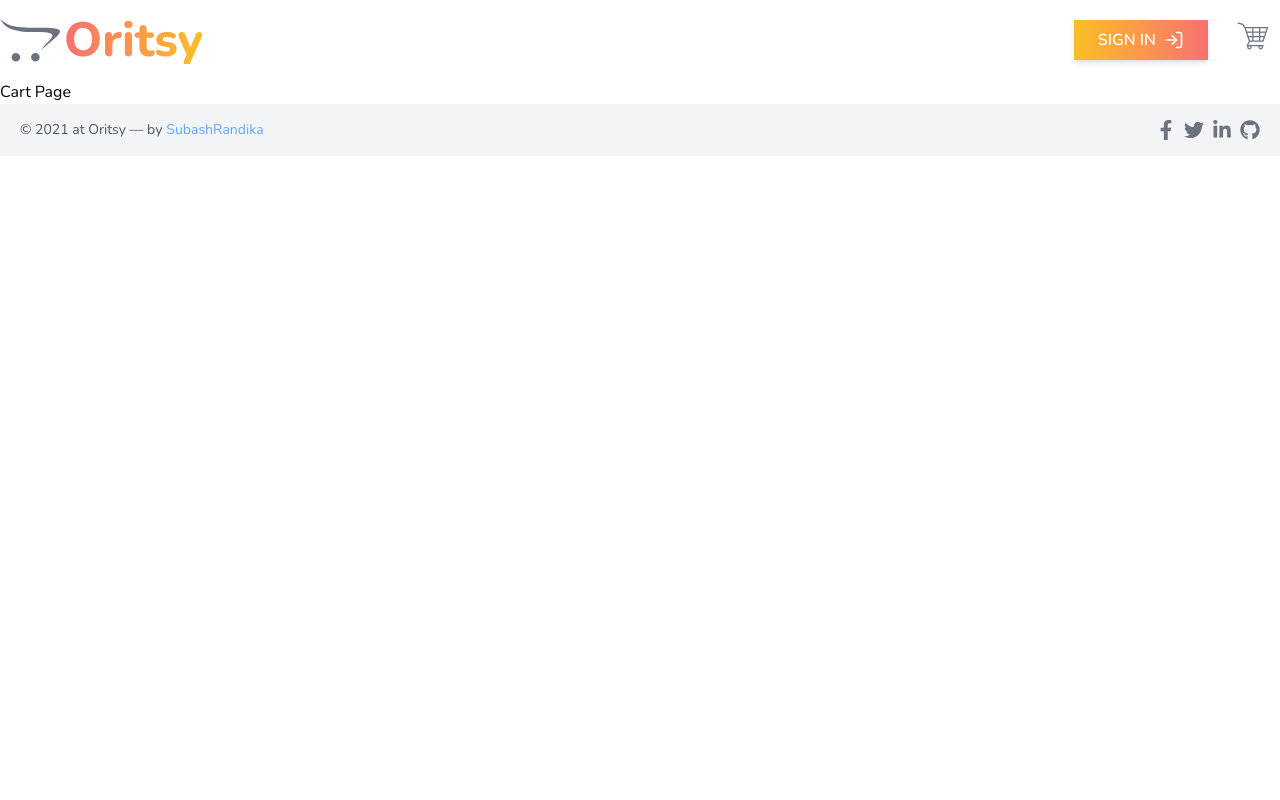
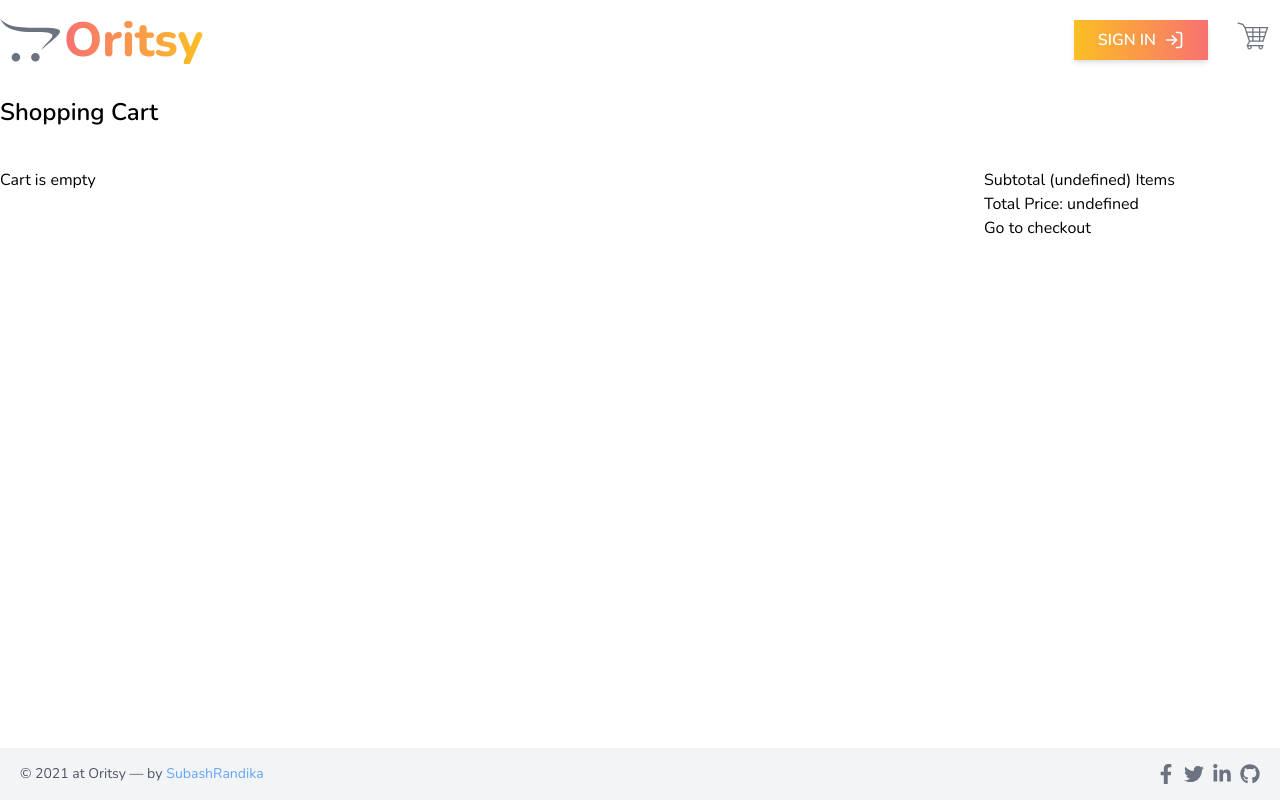
Before and after one commit to SubashRandika/oritsy, a React (Create React App) app in the folder front-end/: page /cart/1 in a window 1280 px wide. Built offline with nearby package versions, Linux system fonts and the light colour scheme.

Commit message:
Implemented shopping cart page list added cart items section with styles and functionality.

```diff
--- /dev/null
+++ b/front-end/src/components/CartItem.jsx
@@ -0,0 +1,77 @@
+import React from 'react';
+import PropTypes from 'prop-types';
+import { useDispatch } from 'react-redux';
+import { Link } from 'react-router-dom';
+import { IoTrashBinOutline } from 'react-icons/io5';
+import { FiChevronDown } from 'react-icons/fi';
+import { addToCart } from '../redux/actions/cartActions';
+
+const CartItem = ({ cartItem }) => {
+	const dispatch = useDispatch();
+
+	const setProductQuantity = (quantity) => {
+		dispatch(addToCart({ id: cartItem.product, quantity }));
+	};
+
+	return (
+		<div className='w-full max-h-24 flex items-center border-b border-gray-200 mb-4'>
+			<img
+				className='w-40 max-h-24 pb-2 object-contain flex-none'
+				src={cartItem.image}
+				alt={cartItem.name}
+			/>
+			<Link className='ml-10 flex-grow' to={`/product/${cartItem.product}`}>
+				<h2 className='uppercase font-medium text-blue-400 hover:underline'>
+					{cartItem.name}
+				</h2>
+			</Link>
+			<div className='w-32 ml-10 flex-none'>
+				<div className='relative inline-flex'>
+					<span className='w-2 h-4 absolute top-0 right-0 my-3 mr-5 pointer-events-none'>
+						<FiChevronDown />
+					</span>
+					<span className='absolute top-0 left-0 my-2 ml-4'>Qty:</span>
+					<select
+						className={`border border-gray-300 rounded-full text-gray-600 h-10 pl-14 pr-8 bg-white focus:outline-none appearance-none transition duration-500 ease-in-out ${
+							cartItem.countInStock === 0
+								? 'hover:text-gray-600 cursor-not-allowed'
+								: 'hover:border-yellow-500 cursor-pointer'
+						}`}
+						value={cartItem.quantity}
+						onChange={(e) => setProductQuantity(e.target.value)}
+					>
+						{cartItem.countInStock > 0 ? (
+							Array.from(
+								{ length: cartItem.countInStock },
+								(_, index) => index + 1
+							).map((qty, idx) => (
+								<option key={idx} value={qty}>
+									{qty}
+								</option>
+							))
+						) : (
+							<option key='0'>0</option>
+						)}
+					</select>
+				</div>
+			</div>
+			<div className='w-32 ml-10 flex-none'>
+				<h2 className='text-lg font-semibold'>{`$ ${cartItem.price}`}</h2>
+			</div>
+			<div className='w-32 flex-none'>
+				<button className='flex items-center bg-gradient-to-r from-red-400 via-red-500 to-red-600 text-white font-semibold px-6 py-2 mr-5 shadow-md hover:shadow-lg transition duration-300 ease-in-out'>
+					<span className='mr-3'>Delete</span>
+					<span className='text-xl'>
+						<IoTrashBinOutline />
+					</span>
+				</button>
+			</div>
+		</div>
+	);
+};
+
+CartItem.propTypes = {
+	cartItem: PropTypes.object.isRequired
+};
+
+export default CartItem;
--- a/front-end/src/pages/Cart.jsx
+++ b/front-end/src/pages/Cart.jsx
@@ -1,10 +1,39 @@
 import React from 'react';
+import { useSelector } from 'react-redux';
+import CartItem from '../components/CartItem';
+import { cartSelector } from '../redux/slices/cartSlice';
 
 const Cart = () => {
+	const { cartItems } = useSelector(cartSelector);
+
+	const getTotalCartItems = () => {};
+
+	const getTotalPrice = () => {};
+
 	return (
-		<div>
-			<h1>Cart Page</h1>
-		</div>
+		<main className='container m-auto py-4 h-full'>
+			<h1 className='text-2xl font-semibold'>Shopping Cart</h1>
+			<div className='grid grid-cols-4 gap-8 mt-10'>
+				<div className='col-span-3'>
+					{cartItems?.length === 0 ? (
+						<div>Cart is empty</div>
+					) : (
+						cartItems.map((cartItem) => (
+							<CartItem key={cartItem.product} cartItem={cartItem} />
+						))
+					)}
+				</div>
+				<div>
+					<div>
+						<p>{`Subtotal (${getTotalCartItems()}) Items`}</p>
+						<p>{`Total Price: ${getTotalPrice()}`}</p>
+					</div>
+					<div>
+						<button>Go to checkout</button>
+					</div>
+				</div>
+			</div>
+		</main>
 	);
 };
 
```
